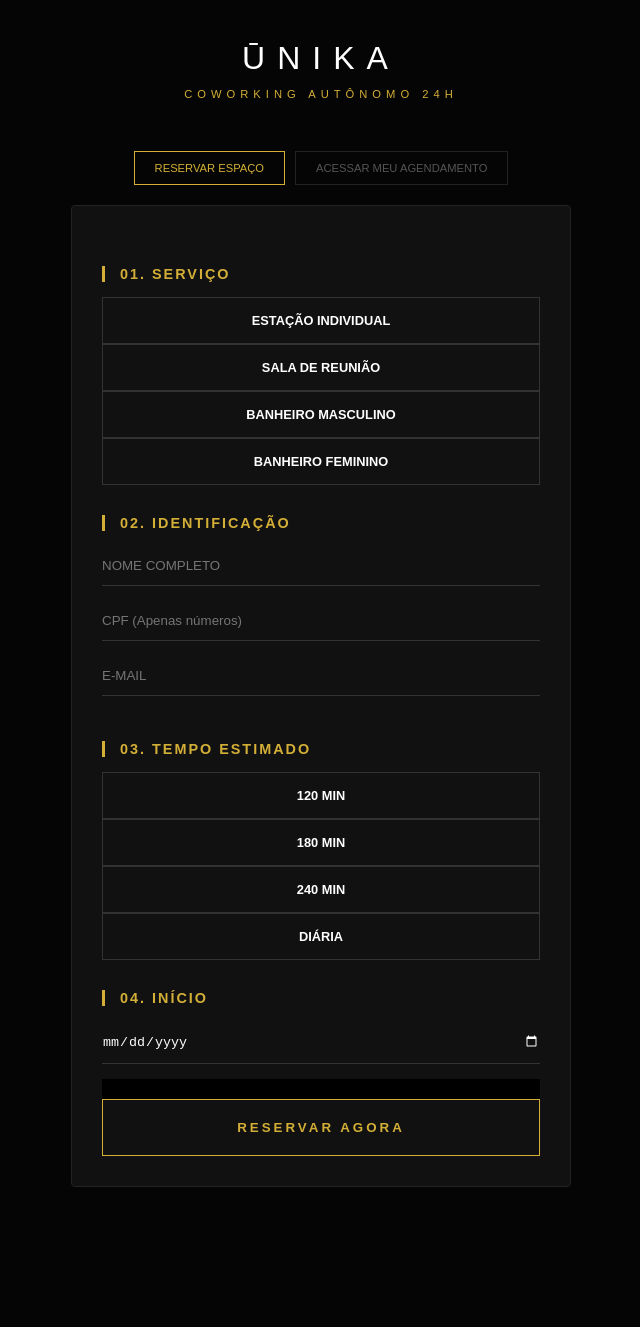
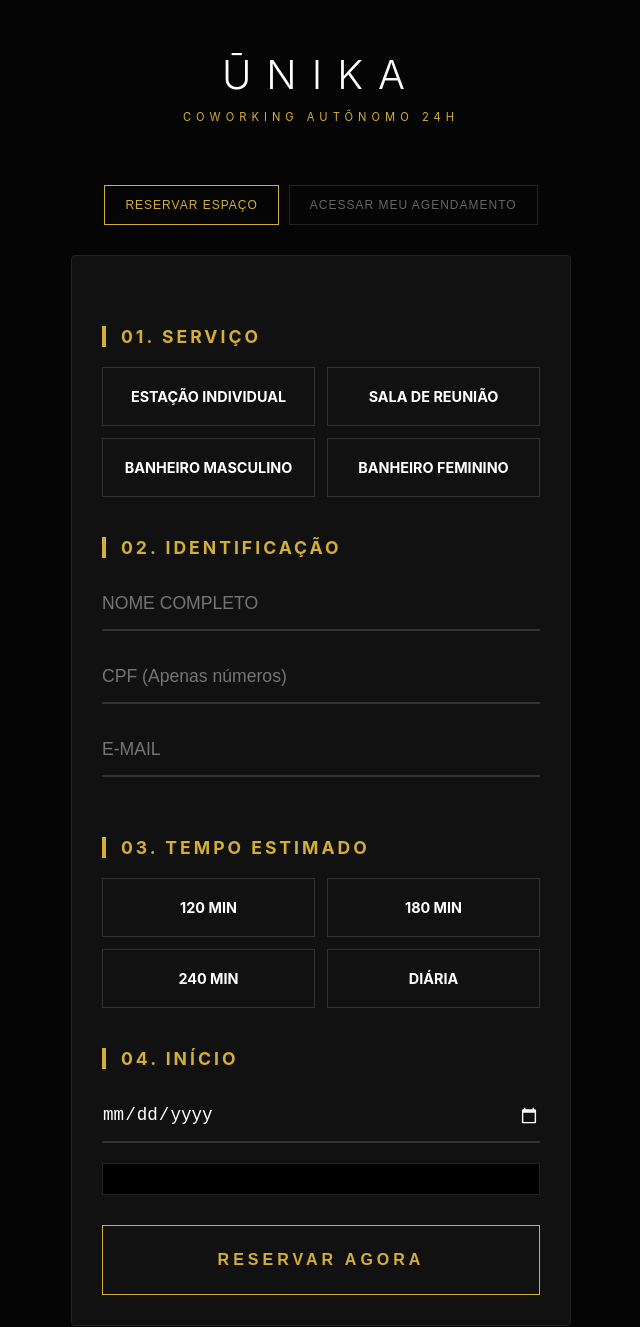
Before and after one commit to Juniquest/unika-coworking, a website: page index.html in a window 1280 px wide. Shown: the whole page, without its empty margins (319-959 px from the left). Before the commit the page ends 1237 px from the top, so only its background shows below. Drawn offline with Linux system fonts and the light colour scheme.

Commit message:
Update styles.css

```diff
--- a/styles.css
+++ b/styles.css
@@ -1,20 +1,21 @@
 :root { --gold: #d4af37; --bg: #050505; --card: #111; }
-body { background: var(--bg); color: #fff; font-family: sans-serif; margin: 0; }
-header { text-align: center; padding: 40px 0; letter-spacing: 12px; }
-h1 { font-weight: 300; margin: 0; }
-.container { width: 92%; max-width: 500px; margin: 0 auto; padding-bottom: 50px; }
+body { background: var(--bg); color: #fff; font-family: 'Inter', sans-serif; margin: 0; }
+header { padding: 50px 0; text-align: center; }
+h1 { letter-spacing: 15px; font-weight: 300; font-size: 2.5rem; margin: 0; }
+.container { width: 92%; max-width: 500px; margin: 0 auto; padding-bottom: 60px; }
 .hidden { display: none; }
 .form-box { background: var(--card); border: 1px solid #222; padding: 30px; border-radius: 4px; }
-h2 { color: var(--gold); font-size: 0.9rem; text-transform: uppercase; letter-spacing: 2px; border-left: 3px solid var(--gold); padding-left: 15px; margin: 30px 0 15px; }
-input { width: 100%; background: transparent; border: none; border-bottom: 1px solid #333; color: #fff; padding: 12px 0; margin-bottom: 15px; outline: none; }
-.grid-main { display: grid; grid-template-columns: 1fr 1fr; gap: 10px; }
-.item { border: 1px solid #333; padding: 15px; text-align: center; cursor: pointer; font-size: 0.8rem; font-weight: bold; }
+h2 { color: var(--gold); font-size: 1.1rem; text-transform: uppercase; letter-spacing: 3px; border-left: 4px solid var(--gold); padding-left: 15px; margin: 40px 0 20px; }
+input { width: 100%; background: transparent; border: none; border-bottom: 2px solid #333; color: #fff; padding: 15px 0; margin-bottom: 20px; font-size: 1.1rem; outline: none; }
+.grid { display: grid; grid-template-columns: 1fr 1fr; gap: 12px; }
+.item { border: 1px solid #333; padding: 20px; text-align: center; cursor: pointer; font-size: 0.9rem; font-weight: bold; transition: 0.3s; }
 .item.selected { border-color: var(--gold); background: rgba(212, 175, 55, 0.1); color: var(--gold); }
-.agenda-grid { display: grid; grid-template-columns: repeat(4, 1fr); gap: 5px; max-height: 200px; overflow-y: auto; background: #000; padding: 10px; }
-.item-hora { border: 1px solid #222; padding: 10px; text-align: center; font-size: 0.7rem; cursor: pointer; }
-.item-hora.selected { border-color: var(--gold); color: var(--gold); }
-.item-hora.ocupado { opacity: 0.2; cursor: not-allowed; }
-.btn-pay { width: 100%; padding: 20px; background: transparent; border: 1px solid var(--gold); color: var(--gold); text-transform: uppercase; letter-spacing: 3px; cursor: pointer; font-weight: bold; }
-.tabs-nav { display: flex; justify-content: center; gap: 10px; margin-bottom: 20px; }
-.tab-btn { background: transparent; border: 1px solid #222; color: #555; padding: 10px 20px; cursor: pointer; font-size: 0.7rem; }
+.agenda-grid { display: grid; grid-template-columns: repeat(4, 1fr); gap: 8px; max-height: 350px; overflow-y: auto; background: #000; padding: 15px; border: 1px solid #222; }
+.item-hora { border: 1px solid #222; padding: 15px 5px; text-align: center; font-size: 0.9rem; cursor: pointer; color: #fff; }
+.item-hora.selected { border-color: var(--gold); color: var(--gold); font-weight: bold; }
+.item-hora.ocupado { opacity: 0.1; cursor: not-allowed; }
+.btn-pay { width: 100%; padding: 25px; background: transparent; border: 1px solid var(--gold); color: var(--gold); text-transform: uppercase; letter-spacing: 4px; cursor: pointer; font-weight: bold; font-size: 1rem; margin-top: 30px; transition: 0.3s; }
+.btn-pay:hover { background: var(--gold); color: #000; }
+.tabs-nav { display: flex; justify-content: center; gap: 10px; margin-bottom: 30px; }
+.tab-btn { background: transparent; border: 1px solid #222; color: #666; padding: 12px 20px; cursor: pointer; font-size: 0.75rem; letter-spacing: 1px; }
 .tab-btn.active { color: var(--gold); border-color: var(--gold); }
```
